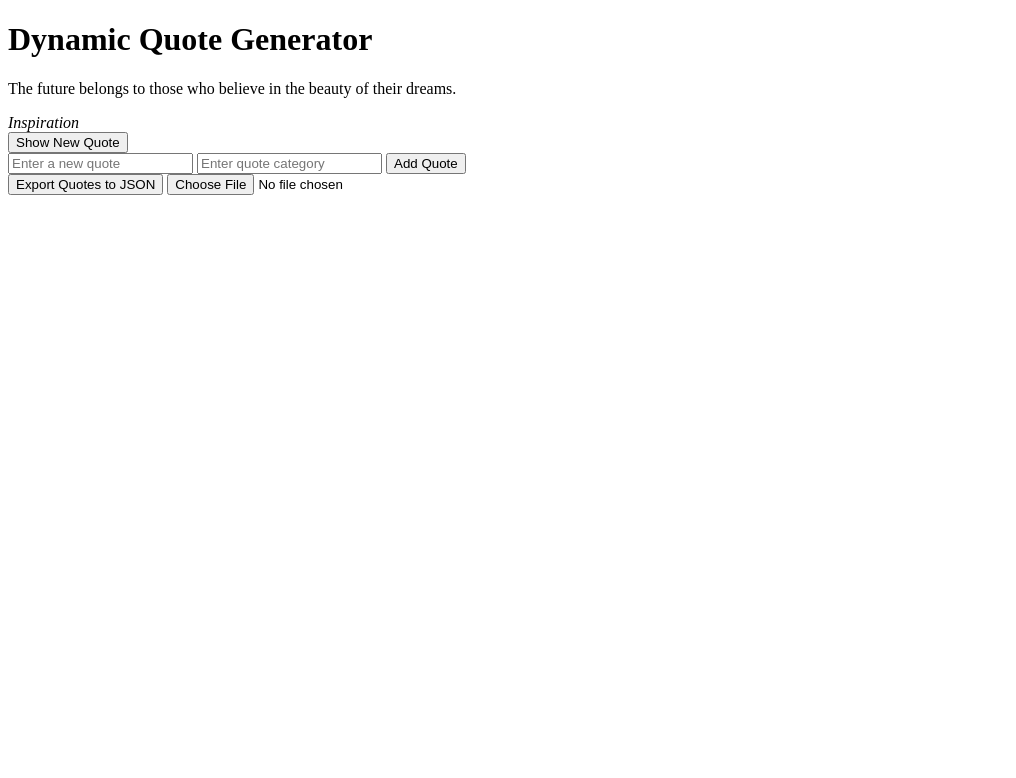
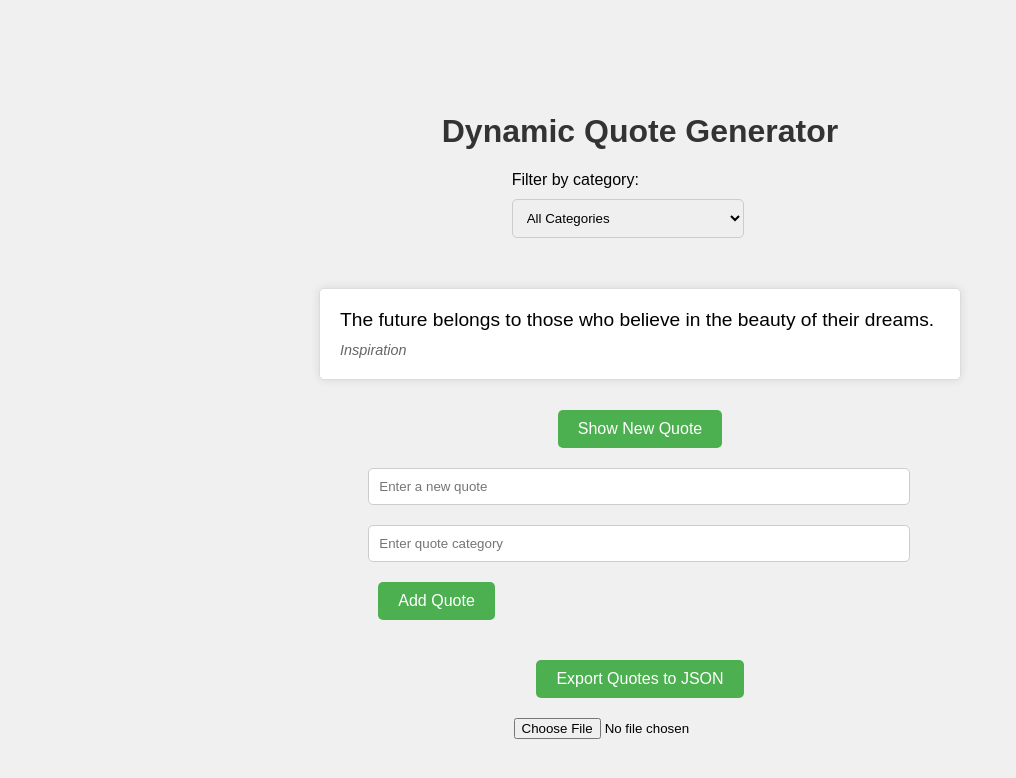
Before and after one commit to fistonrwi/alx_fe_javascript, a plain HTML site: page dom-manipulation/index.html in a window 1280 px wide. Shown: the whole page, without its empty margins (0-1016 px from the left). Drawn offline with Linux system fonts and the light colour scheme.

Commit message:
Initial commit

```diff
--- a/dom-manipulation/index.html
+++ b/dom-manipulation/index.html
@@ -4,9 +4,17 @@
   <meta charset="UTF-8">
   <meta name="viewport" content="width=device-width, initial-scale=1.0">
   <title>Dynamic Quote Generator</title>
+  <link rel="stylesheet" href="styles.css">
 </head>
 <body>
   <h1>Dynamic Quote Generator</h1>
+  <div>
+    <label for="categoryFilter">Filter by category:</label>
+    <select id="categoryFilter" onchange="filterQuotes()">
+      <option value="all">All Categories</option>
+      <!-- Dynamically populated categories -->
+    </select>
+  </div>
   <div id="quoteDisplay"></div>
   <button id="newQuote">Show New Quote</button>
   <div>
--- a/dom-manipulation/script.js
+++ b/dom-manipulation/script.js
@@ -12,10 +12,12 @@ document.addEventListener('DOMContentLoaded', () => {
   const addQuoteButton = document.getElementById('addQuoteButton');
   const importFileInput = document.getElementById('importFile');
   const exportJsonButton = document.getElementById('exportJson');
+  const categoryFilter = document.getElementById('categoryFilter');
 
   function showRandomQuote() {
-    const randomIndex = Math.floor(Math.random() * quotes.length);
-    const quote = quotes[randomIndex];
+    const filteredQuotes = getFilteredQuotes();
+    const randomIndex = Math.floor(Math.random() * filteredQuotes.length);
+    const quote = filteredQuotes[randomIndex];
     quoteDisplay.innerHTML = `<p>${quote.text}</p><em>${quote.category}</em>`;
     sessionStorage.setItem('lastViewedQuote', JSON.stringify(quote));
   }
@@ -28,12 +30,43 @@ document.addEventListener('DOMContentLoaded', () => {
       const newQuote = { text: newQuoteText, category: newQuoteCategory };
       quotes.push(newQuote);
       localStorage.setItem('quotes', JSON.stringify(quotes));
+      populateCategories();
       document.getElementById('newQuoteText').value = '';
       document.getElementById('newQuoteCategory').value = '';
       alert('New quote added!');
     } else {
       alert('Please enter both a quote and a category.');
     }
+  }
+
+  function populateCategories() {
+    const categories = [...new Set(quotes.map(quote => quote.category))];
+    categoryFilter.innerHTML = '<option value="all">All Categories</option>';
+    categories.forEach(category => {
+      const option = document.createElement('option');
+      option.value = category;
+      option.textContent = category;
+      categoryFilter.appendChild(option);
+    });
+    const lastSelectedCategory = localStorage.getItem('selectedCategory') || 'all';
+    categoryFilter.value = lastSelectedCategory;
+  }
+
+  function filterQuotes() {
+    const selectedCategory = categoryFilter.value;
+    localStorage.setItem('selectedCategory', selectedCategory);
+    const filteredQuotes = getFilteredQuotes();
+    if (filteredQuotes.length > 0) {
+      const quote = filteredQuotes[0];
+      quoteDisplay.innerHTML = `<p>${quote.text}</p><em>${quote.category}</em>`;
+    } else {
+      quoteDisplay.innerHTML = '<p>No quotes available in this category.</p>';
+    }
+  }
+
+  function getFilteredQuotes() {
+    const selectedCategory = categoryFilter.value;
+    return selectedCategory === 'all' ? quotes : quotes.filter(quote => quote.category === selectedCategory);
   }
 
   function exportToJson() {
@@ -53,6 +86,7 @@ document.addEventListener('DOMContentLoaded', () => {
       const importedQuotes = JSON.parse(event.target.result);
       quotes.push(...importedQuotes);
       localStorage.setItem('quotes', JSON.stringify(quotes));
+      populateCategories();
       alert('Quotes imported successfully!');
     };
     fileReader.readAsText(event.target.files[0]);
@@ -62,6 +96,10 @@ document.addEventListener('DOMContentLoaded', () => {
   addQuoteButton.addEventListener('click', addQuote);
   exportJsonButton.addEventListener('click', exportToJson);
   importFileInput.addEventListener('change', importFromJsonFile);
+
+  // Populate categories and set the last selected filter when the page loads
+  populateCategories();
+  filterQuotes();
 
   // Show the last viewed quote if available in session storage
   const lastViewedQuote = JSON.parse(sessionStorage.getItem('lastViewedQuote'));
--- a/dom-manipulation/styles.css
+++ b/dom-manipulation/styles.css
@@ -1,51 +1,49 @@
 body {
   font-family: Arial, sans-serif;
   background-color: #f0f0f0;
-    color: #333;
+  margin: 0;
+  padding: 20px;
   display: flex;
   flex-direction: column;
   align-items: center;
   justify-content: center;
-    min-height: 100vh;
-    margin: 0;
-    padding: 20px;
-    box-sizing: border-box;
+  height: 100vh;
 }
 
 h1 {
-    color: #4CAF50;
-    margin-bottom: 20px;
+  color: #333;
 }
 
 #quoteDisplay {
   background-color: #fff;
-    border-radius: 10px;
+  border: 1px solid #ddd;
+  border-radius: 5px;
   padding: 20px;
+  margin: 20px 0;
+  width: 80%;
+  max-width: 600px;
   box-shadow: 0 0 10px rgba(0, 0, 0, 0.1);
-    margin-bottom: 20px;
-    max-width: 600px;
-    text-align: center;
 }
 
 #quoteDisplay p {
-    margin: 0;
   font-size: 1.2em;
+  margin: 0 0 10px;
 }
 
 #quoteDisplay em {
-    display: block;
-    margin-top: 10px;
-    color: #888;
+  color: #666;
+  font-size: 0.9em;
 }
 
 button {
   background-color: #4CAF50;
-    color: #fff;
+  color: white;
   border: none;
   padding: 10px 20px;
-    border-radius: 5px;
+  margin: 10px;
   cursor: pointer;
   font-size: 1em;
+  border-radius: 5px;
   transition: background-color 0.3s ease;
 }
 
@@ -53,23 +51,31 @@ body {
   background-color: #45a049;
 }
 
-  .quote-form {
-    display: flex;
-    flex-direction: column;
-    align-items: center;
-    margin-top: 20px;
+button:disabled {
+  background-color: #ccc;
+  cursor: not-allowed;
 }
 
-  .quote-form input {
+input[type="text"] {
+  padding: 10px;
   margin: 10px 0;
-    padding: 10px;
-    font-size: 1em;
   border: 1px solid #ccc;
   border-radius: 5px;
-    width: 100%;
-    max-width: 300px;
+  width: calc(100% - 24px);
 }
 
-  .quote-form button {
-    margin-top: 10px;
+#categoryFilter {
+  padding: 10px;
+  margin: 10px 0;
+  border: 1px solid #ccc;
+  border-radius: 5px;
+  width: calc(100% - 24px);
 }
+
+div {
+  margin-bottom: 20px;
+}
+
+input[type="file"] {
+  margin: 10px 0;
+}
```
Lines whose indentation alone changed are shown as unchanged.
